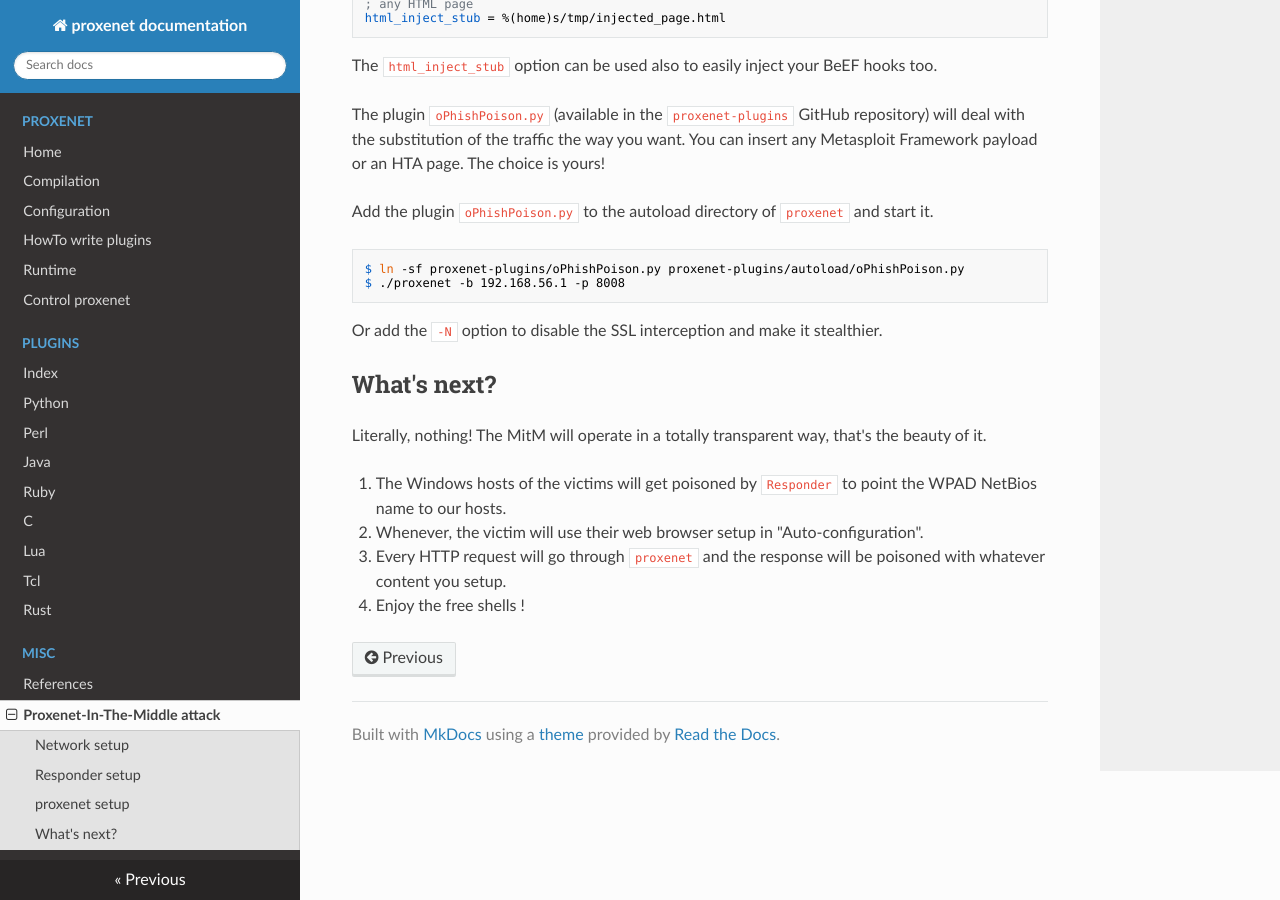
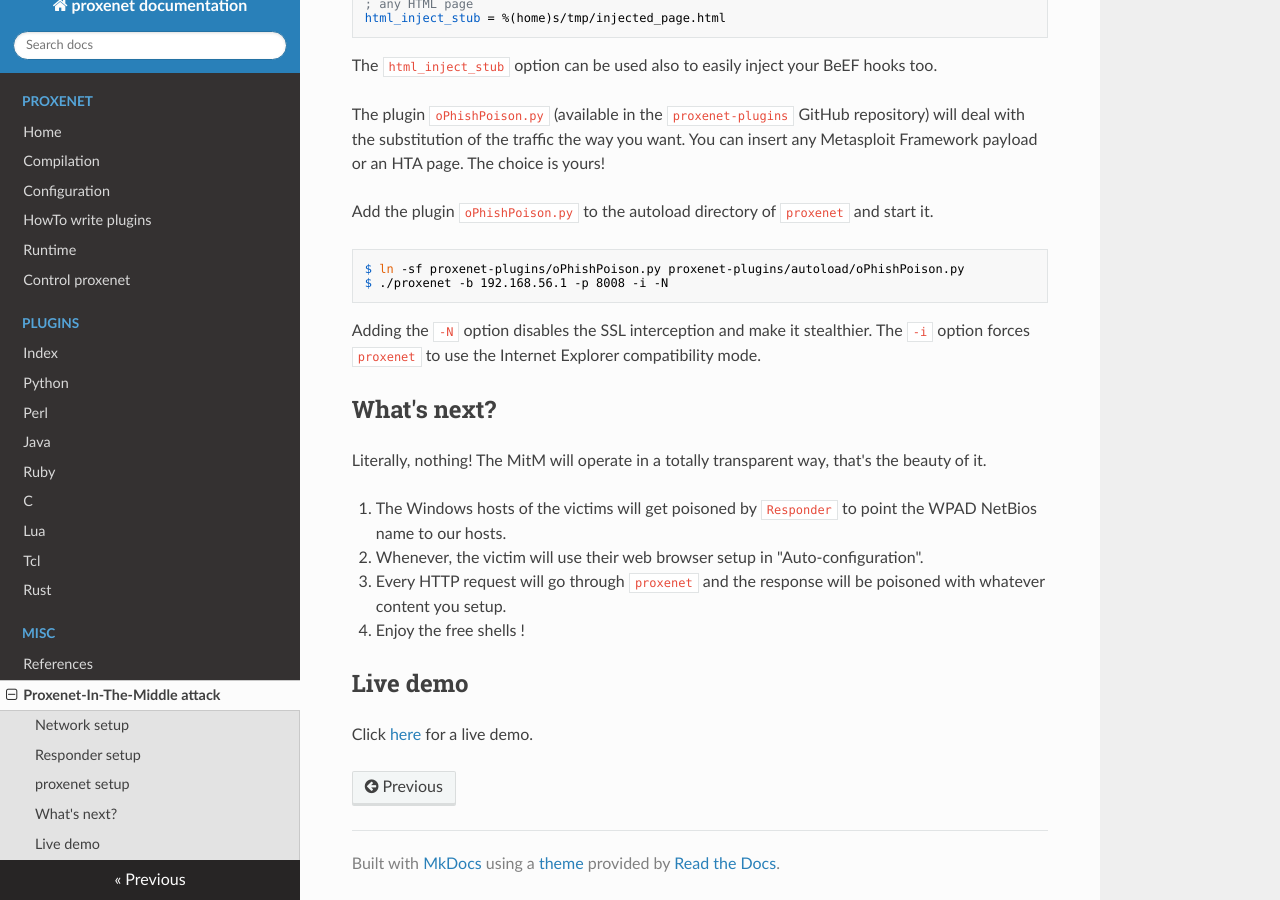
Before and after one commit to hugsy/proxenet, an MkDocs documentation site: the page built from docs/mitm.md, in a window 1280 px wide and 900 px high, scrolled down 2268 px. Built offline with MkDocs 1.6.1, drawn with Linux system fonts in a browser that asks for light colours; nearby versions of some CDN libraries; old or Windows-style settings are respelled for this version of MkDocs; some of the changed text lies outside the part shown.

Commit message:
docs/mitm: added precision and link to a demo

````diff
--- a/CMakeLists.txt
+++ b/CMakeLists.txt
@@ -273,4 +273,4 @@ add_executable(proxenet ${ALL_FILES})
 target_link_libraries(proxenet ${EXTRA_LIBS} ${CMAKE_LINK_HARDEN})
 
 # install
-install (TARGETS proxenet DESTINATION .)
+install (TARGETS proxenet DESTINATION ${PREFIX}/bin)
--- a/docs/mitm.md
+++ b/docs/mitm.md
@@ -114,10 +114,11 @@ Add the plugin `oPhishPoison.py` to the autoload directory of `proxenet` and
 start it.
 ```
 $ ln -sf proxenet-plugins/oPhishPoison.py proxenet-plugins/autoload/oPhishPoison.py
-$ ./proxenet -b 192.168.56.1 -p 8008
+$ ./proxenet -b 192.168.56.1 -p 8008 -i -N
 ```
 
-Or add the `-N` option to disable the SSL interception and make it stealthier.
+Adding the `-N` option disables the SSL interception and make it stealthier. The
+`-i` option forces `proxenet` to use the Internet Explorer compatibility mode.
 
 
 ## What's next?
@@ -132,3 +133,8 @@ the beauty of it.
    3. Every HTTP request will go through `proxenet` and the response will be
    poisoned with whatever content you setup.
    4. Enjoy the free shells !
+
+
+## Live demo
+
+Click [here](https://vid.me/ntWe) for a live demo.
````
Also changed, not shown: other parts of docs/mitm.md (+4 -4 lines), 1 other file.
